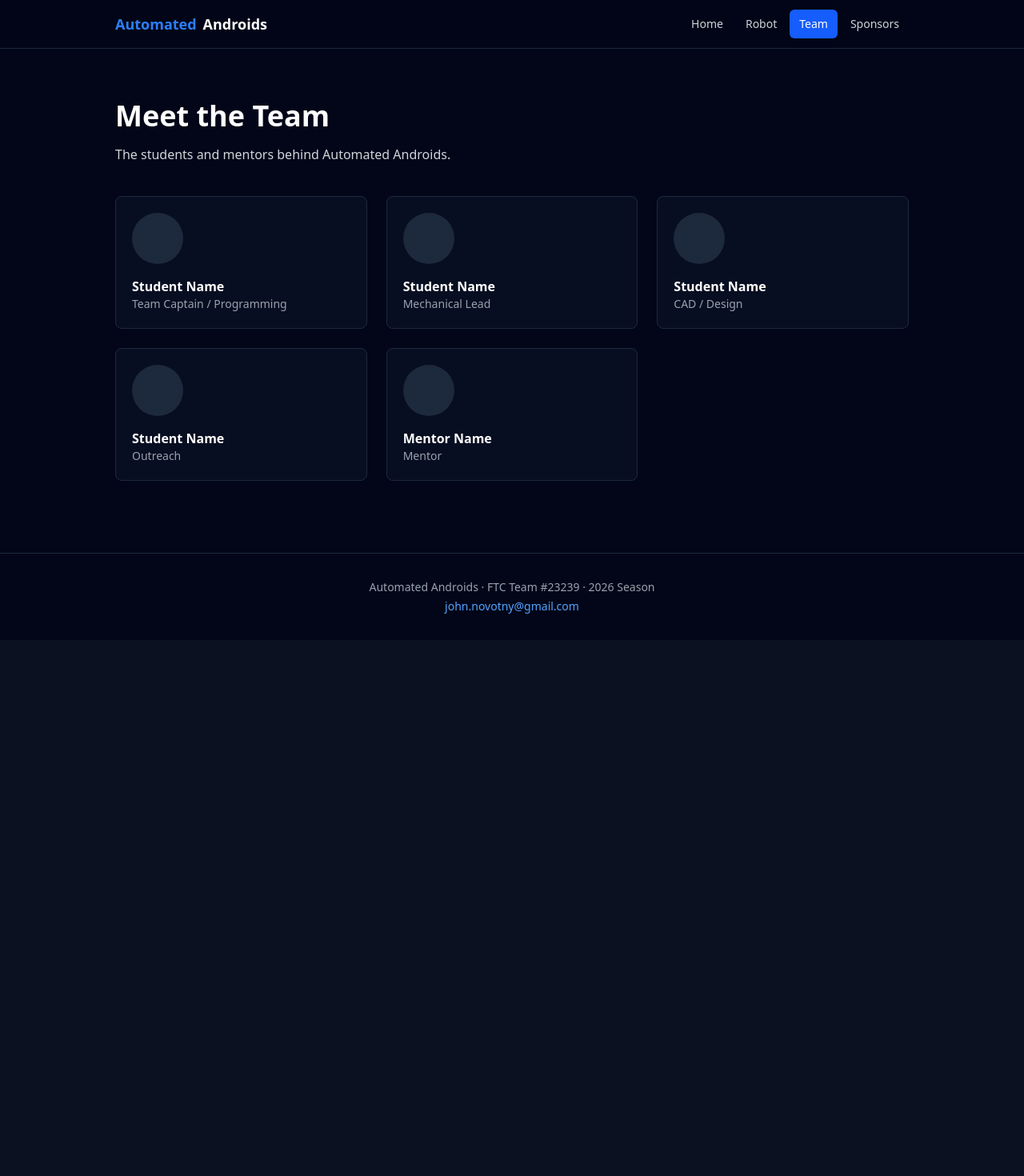
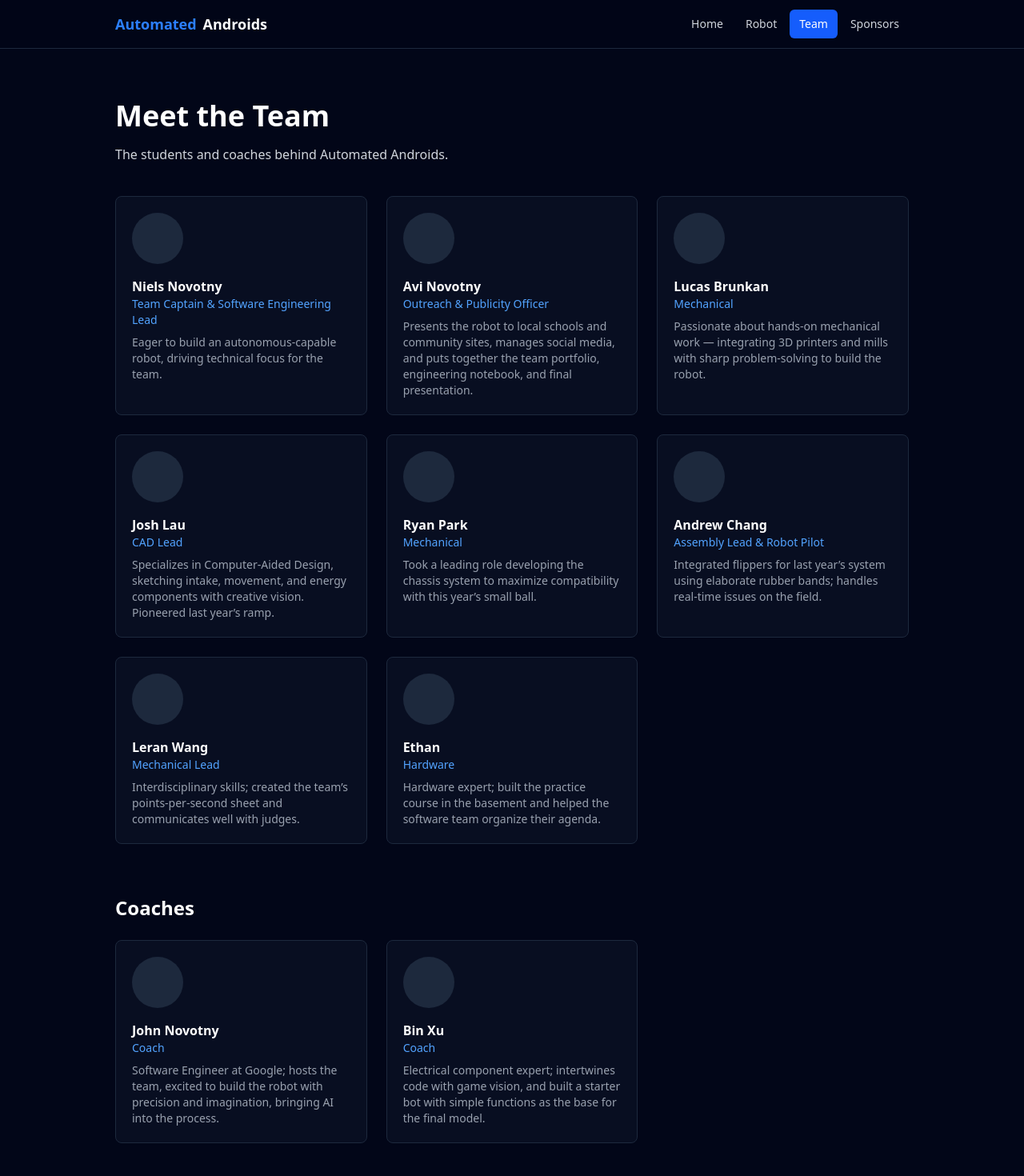
Before and after one commit to AutomatedAndroids/ftc_website_26_27, a React (Vite) app: page /team in a window 1280 px wide. Shown: the top 1470 px of the page at 80% size. Before the commit the page ends 800 px from the top, so only its background shows below. Built offline with nearby package versions, Linux system fonts and the light colour scheme.

Commit message:
Add full team roster with student and coach bios
Co-Authored-By: Claude Sonnet 5 <noreply@anthropic.com>
Claude-Session: https://claude.ai/code/session_01JYgmwo7VgZ67FWKSJhLwdL

```diff
--- a/src/pages/Team.jsx
+++ b/src/pages/Team.jsx
@@ -1,30 +1,88 @@
-// TODO: replace with the real roster
 const members = [
-  { name: 'Student Name', role: 'Team Captain / Programming' },
-  { name: 'Student Name', role: 'Mechanical Lead' },
-  { name: 'Student Name', role: 'CAD / Design' },
-  { name: 'Student Name', role: 'Outreach' },
-  { name: 'Mentor Name', role: 'Mentor' },
+  {
+    name: 'Niels Novotny',
+    role: 'Team Captain & Software Engineering Lead',
+    bio: 'Eager to build an autonomous-capable robot, driving technical focus for the team.',
+  },
+  {
+    name: 'Avi Novotny',
+    role: 'Outreach & Publicity Officer',
+    bio: 'Presents the robot to local schools and community sites, manages social media, and puts together the team portfolio, engineering notebook, and final presentation.',
+  },
+  {
+    name: 'Lucas Brunkan',
+    role: 'Mechanical',
+    bio: 'Passionate about hands-on mechanical work — integrating 3D printers and mills with sharp problem-solving to build the robot.',
+  },
+  {
+    name: 'Josh Lau',
+    role: 'CAD Lead',
+    bio: 'Specializes in Computer-Aided Design, sketching intake, movement, and energy components with creative vision. Pioneered last year’s ramp.',
+  },
+  {
+    name: 'Ryan Park',
+    role: 'Mechanical',
+    bio: 'Took a leading role developing the chassis system to maximize compatibility with this year’s small ball.',
+  },
+  {
+    name: 'Andrew Chang',
+    role: 'Assembly Lead & Robot Pilot',
+    bio: 'Integrated flippers for last year’s system using elaborate rubber bands; handles real-time issues on the field.',
+  },
+  {
+    name: 'Leran Wang',
+    role: 'Mechanical Lead',
+    bio: 'Interdisciplinary skills; created the team’s points-per-second sheet and communicates well with judges.',
+  },
+  {
+    name: 'Ethan',
+    role: 'Hardware',
+    bio: 'Hardware expert; built the practice course in the basement and helped the software team organize their agenda.',
+  },
 ]
+
+const coaches = [
+  {
+    name: 'John Novotny',
+    role: 'Coach',
+    bio: 'Software Engineer at Google; hosts the team, excited to build the robot with precision and imagination, bringing AI into the process.',
+  },
+  {
+    name: 'Bin Xu',
+    role: 'Coach',
+    bio: 'Electrical component expert; intertwines code with game vision, and built a starter bot with simple functions as the base for the final model.',
+  },
+]
+
+function MemberCard({ name, role, bio }) {
+  return (
+    <div className="rounded-lg border border-slate-800 bg-slate-900/50 p-5">
+      <div className="mb-4 h-16 w-16 rounded-full bg-slate-800" aria-hidden="true" />
+      <p className="font-semibold text-white">{name}</p>
+      <p className="text-sm text-blue-400">{role}</p>
+      <p className="mt-2 text-sm text-gray-400">{bio}</p>
+    </div>
+  )
+}
 
 export default function Team() {
   return (
     <div className="mx-auto max-w-5xl px-4 py-16">
       <h1 className="text-4xl font-extrabold">Meet the Team</h1>
       <p className="mt-4 max-w-2xl text-gray-300">
-        The students and mentors behind Automated Androids.
+        The students and coaches behind Automated Androids.
       </p>
 
       <div className="mt-10 grid gap-6 sm:grid-cols-2 lg:grid-cols-3">
         {members.map((member) => (
-          <div
-            key={member.name + member.role}
-            className="rounded-lg border border-slate-800 bg-slate-900/50 p-5"
-          >
-            <div className="mb-4 h-16 w-16 rounded-full bg-slate-800" aria-hidden="true" />
-            <p className="font-semibold text-white">{member.name}</p>
-            <p className="text-sm text-gray-400">{member.role}</p>
-          </div>
+          <MemberCard key={member.name} {...member} />
+        ))}
+      </div>
+
+      <h2 className="mt-16 text-2xl font-bold">Coaches</h2>
+      <div className="mt-6 grid gap-6 sm:grid-cols-2 lg:grid-cols-3">
+        {coaches.map((coach) => (
+          <MemberCard key={coach.name} {...coach} />
         ))}
       </div>
     </div>
```
